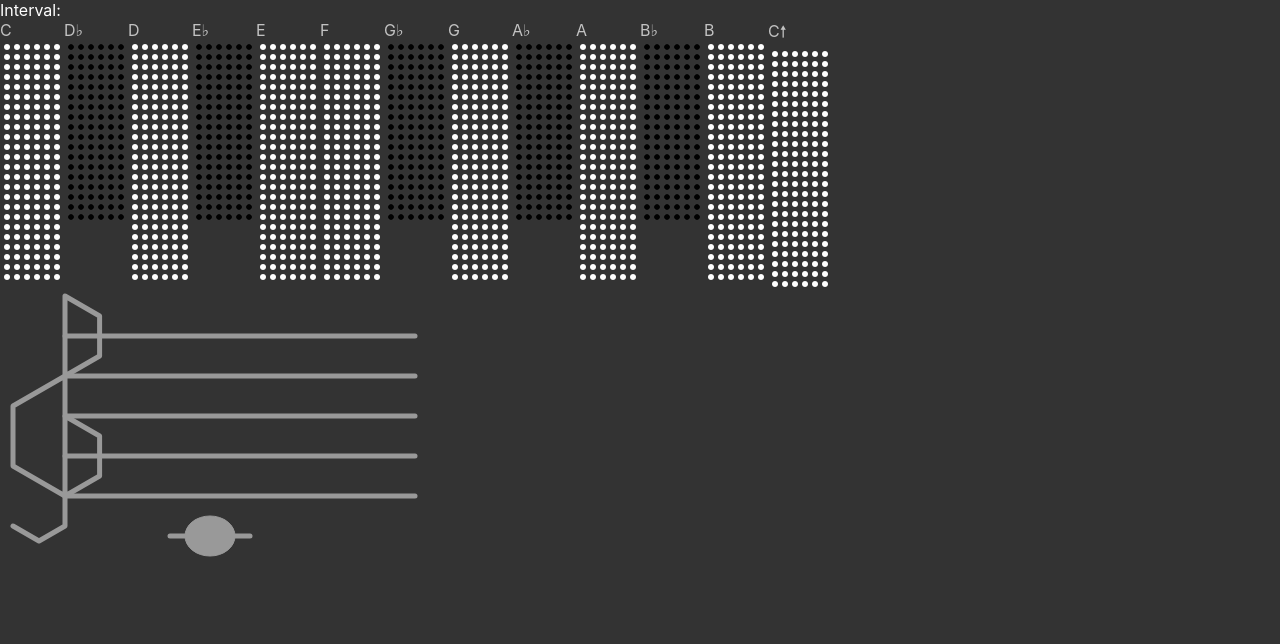
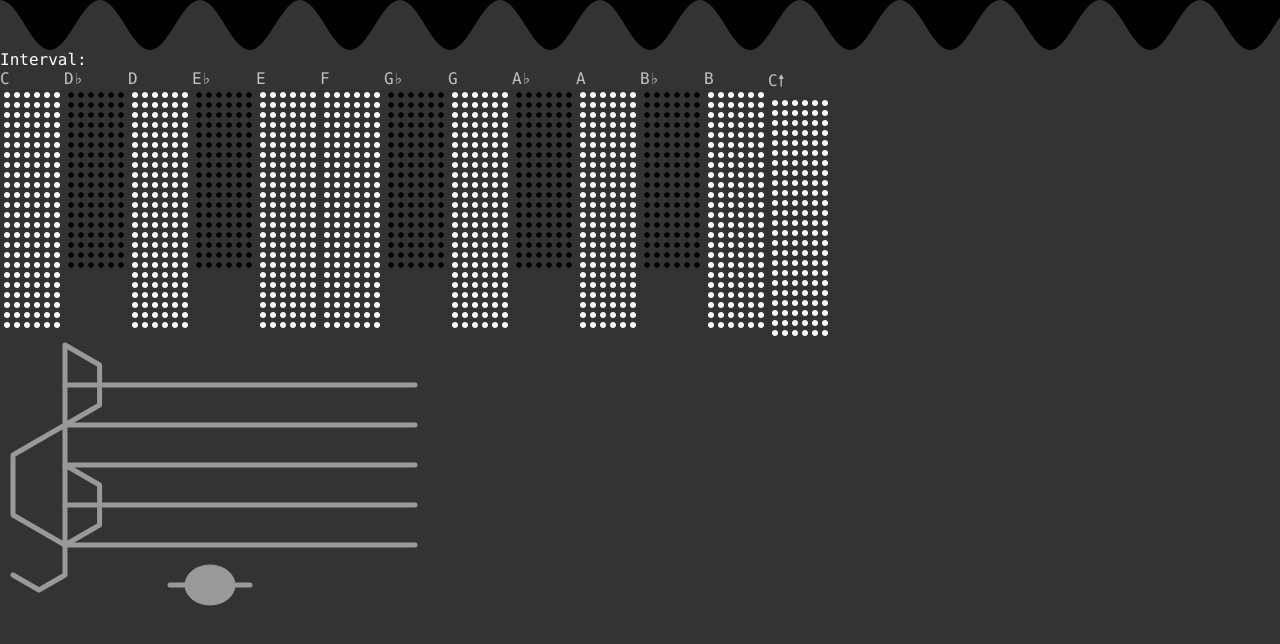
Before and after one commit to jonvuri/interval-clinic, a React app: page / in a window 1280 px wide. Shown: the top 644 px of the page. Built offline with nearby package versions, Linux system fonts and the light colour scheme.

Commit message:
Add sine wave display of interval

```diff
--- a/src/App.module.css
+++ b/src/App.module.css
@@ -2,8 +2,14 @@
   --background-color: #333;
   --text-color: white;
 
-  width: 100vw;
-  height: 100vh;
+  min-width: 100vw;
+  min-height: 100vh;
+
   background-color: var(--background-color);
   color: var(--text-color);
+
+  font-family: Consolas, 'Andale Mono WT', 'Andale Mono', 'Lucida Console',
+    'Lucida Sans Typewriter', 'DejaVu Sans Mono', 'Bitstream Vera Sans Mono',
+    'Liberation Mono', 'Nimbus Mono L', Monaco, 'Courier New', Courier,
+    monospace;
 }
--- a/src/App.tsx
+++ b/src/App.tsx
@@ -3,6 +3,7 @@ import React, { useState } from 'react'
 import styles from './App.module.css'
 
 import IntervalLineDisplay from './components/IntervalLineDisplay'
+import IntervalSineWaveDisplay from './components/IntervalSineWaveDisplay'
 import IntervalStaffDisplay from './components/IntervalStaffDisplay'
 import Piano from './components/Piano'
 
@@ -27,6 +28,7 @@ const App = () => {
 
   return (
     <div className={styles.app}>
+      <IntervalSineWaveDisplay interval={interval} />
       Interval: {interval}
       <Piano onAttack={handleAttack} onRelease={handleRelease} />
       <IntervalLineDisplay interval={interval} />
--- /dev/null
+++ b/src/components/IntervalSineWaveDisplay.module.css
@@ -0,0 +1,20 @@
+.container {
+  position: relative;
+  width: 100vw;
+  height: 50px;
+  overflow-x: hidden;
+}
+
+.backgroundContainer {
+  position: absolute;
+  top: 0;
+  left: 0;
+  fill: black;
+}
+
+.foregroundContainer {
+  position: absolute;
+  top: 0;
+  left: 0;
+  fill: none;
+}
--- /dev/null
+++ b/src/components/IntervalSineWaveDisplay.tsx
@@ -0,0 +1,34 @@
+import React from 'react'
+
+import intervals, { Interval } from '../intervals'
+import SineRepeater from './SineRepeater'
+
+import styles from './IntervalSineWaveDisplay.module.css'
+
+type Props = {
+  interval: Interval | null
+}
+
+const IntervalSineWaveDisplay = ({ interval }: Props) => (
+  <div className={styles.container}>
+    <div className={styles.backgroundContainer}>
+      <SineRepeater cycles={64} width={100} height={50} />
+    </div>
+    {interval === null ? null : (
+      <div
+        className={styles.foregroundContainer}
+        style={{ stroke: intervals[interval].color }}
+      >
+        <SineRepeater
+          cycles={64}
+          width={
+            100 / (intervals[interval].frequency / intervals['U'].frequency)
+          }
+          height={50}
+        />
+      </div>
+    )}
+  </div>
+)
+
+export default IntervalSineWaveDisplay
--- /dev/null
+++ b/src/components/SineRepeater.tsx
@@ -0,0 +1,42 @@
+import React from 'react'
+
+type Props = {
+  cycles: number
+
+  // wave top-to-top in pixels
+  width: number
+
+  // wave top-to-bottom in pixels
+  height: number
+}
+
+const SineRepeater = ({ cycles, width, height }: Props) => (
+  <svg
+    viewBox={`0 0 ${width * cycles} ${height}`}
+    style={{
+      display: 'block',
+      minWidth: `${width * cycles}px`,
+      width: `${width * cycles}px`,
+      height: `${height}px`,
+    }}
+  >
+    <path
+      d={`M0 0 ${Array.from(
+        Array(cycles),
+        (_, i) =>
+          `C${((36.42 / 200) * width + width * i).toPrecision(8)} 0 ${(
+            (63.58 / 200) * width +
+            width * i
+          ).toPrecision(8)} ${height} ${(width / 2 + width * i).toPrecision(
+            8
+          )} ${height} C${((136.42 / 200) * width + width * i).toPrecision(
+            8
+          )} ${height} ${((163.58 / 200) * width + width * i).toPrecision(
+            8
+          )} 0 ${width + width * i} 0`
+      ).join(' ')}`}
+    />
+  </svg>
+)
+
+export default SineRepeater
```
